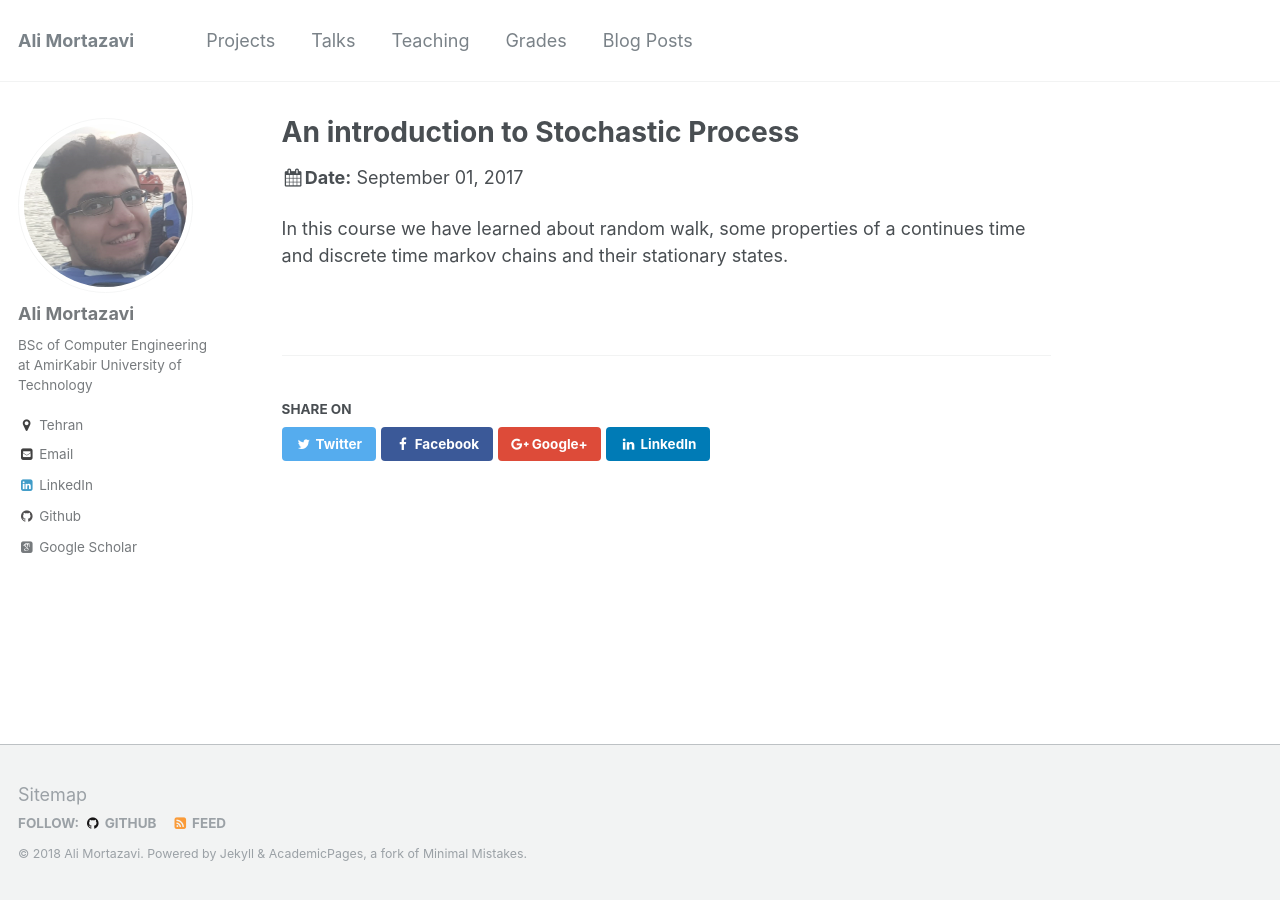
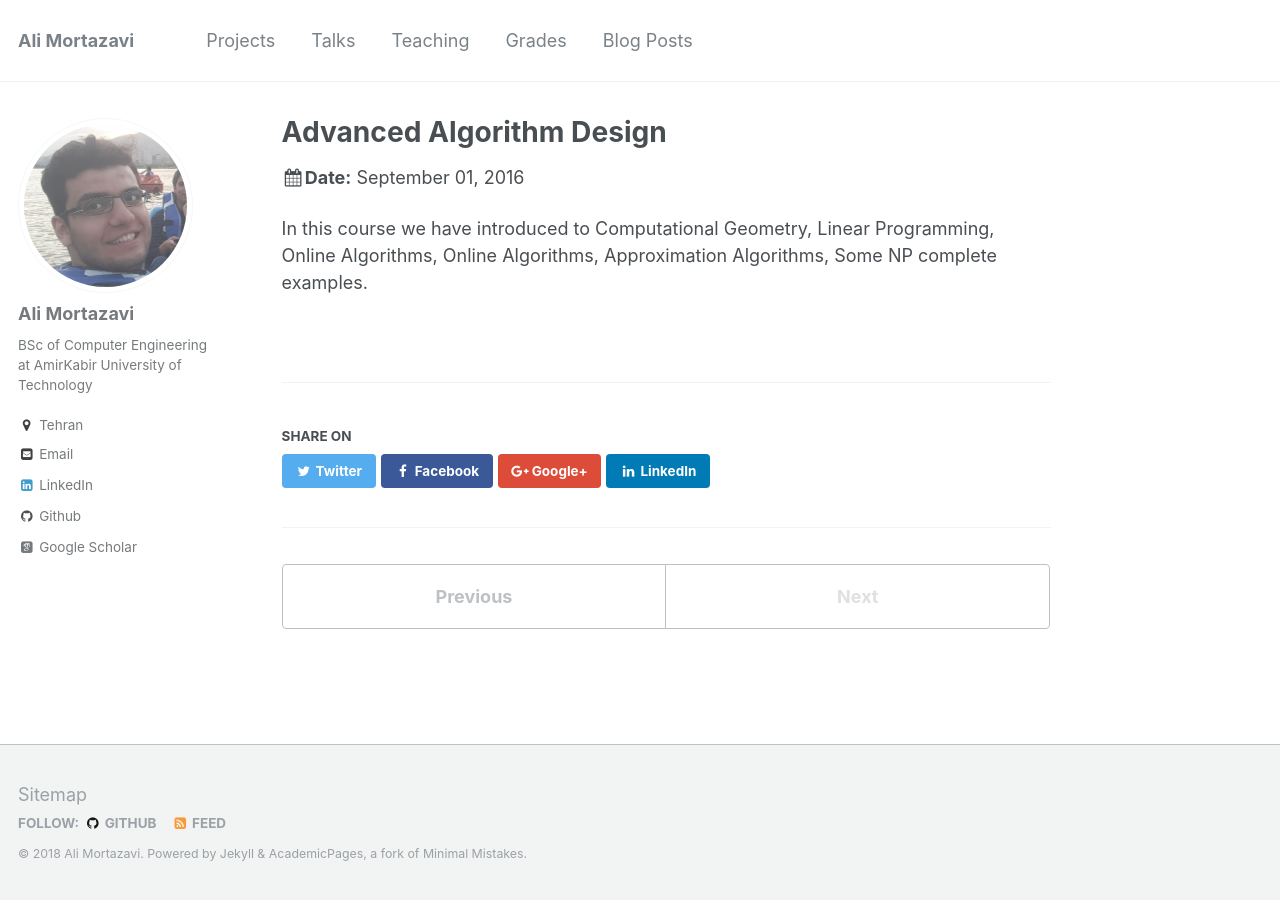
Before and after one commit to AliMorty/AliMorty.github.io, a Jekyll site: the page built from _grades/2016-09-01-grade-2.md, in a window 1280 px wide. Built offline with Jekyll 4.4.1, drawn with Linux system fonts in a browser that asks for light colours; some web fonts are replaced.

Commit message:
new things

```diff
--- a/_grades/2016-09-01-grade-1.md
+++ b/_grades/2016-09-01-grade-1.md
@@ -1,10 +1,12 @@
 ---
 title: "An introduction to Stochastic Process"
+teacher: "Dr. Salavati"
 collection: grades
 type: "Grades"
 permalink: /grades/2016-grade-1
 venue: "Mathematics and Computer Science dep., Amirkabir University of Technology."
-date: Sept 2017
+date: Sept 2016
+rank: true
 location: "Tehran, Iran"
 ---
 
--- /dev/null
+++ b/_grades/2016-09-01-grade-2.md
@@ -0,0 +1,13 @@
+---
+title: "Advanced Algorithm Design"
+teacher: "Dr. Rahmati"
+collection: grades
+type: "Grades"
+permalink: /grades/2016-grade-1
+venue: "Mathematics and Computer Science dep., Amirkabir University of Technology."
+date: Sept 2016
+rank: true
+location: "Tehran, Iran"
+---
+
+In this course we have introduced to Computational Geometry, Linear Programming, Online Algorithms, Online Algorithms, Approximation Algorithms, Some NP complete examples.
```
